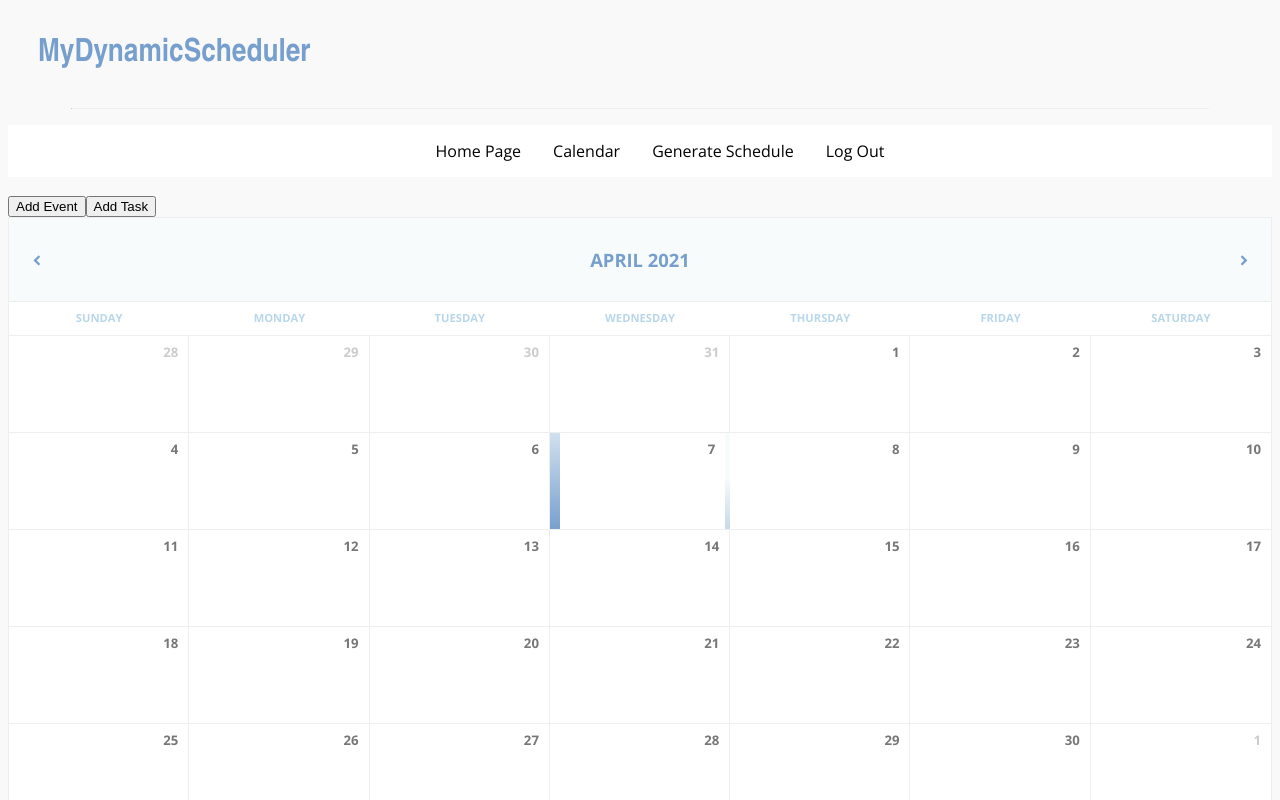
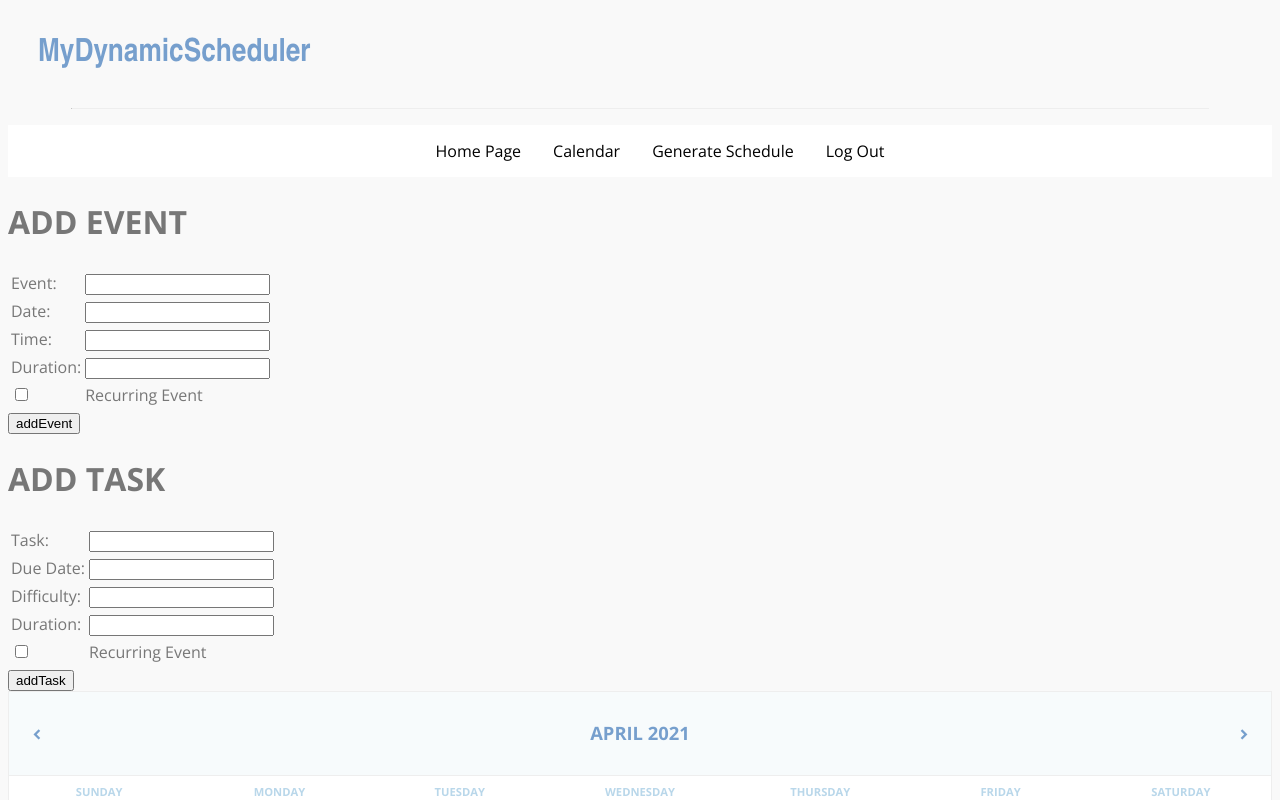
Before and after one commit to DerekMarshall855/MyDynamicScheduler, a React (Create React App) app in the folder my-dynamic-scheduler/: page /calendar in a window 1280 px wide. Shown: the top 800 px of the page. Built offline with nearby package versions, Linux system fonts and the light colour scheme.

Commit message:
event and task form created

```diff
--- a/my-dynamic-scheduler/src/components/AddEvent.jsx
+++ b/my-dynamic-scheduler/src/components/AddEvent.jsx
@@ -1,16 +1,75 @@
 import React from 'react';
-import Popup from 'reactjs-popup';
+import { withRouter } from 'react-router-dom';
 
 class AddEvent extends React.Component {
+    constructor(props) {
+        super(props);
+        this.state = {
+            event: '',
+            date: '',
+            time: '',
+            duration: ''
+        };
+    }
+
+    handleEventChange = (e) => {
+        e.preventDefault();
+        this.setState({event: e.target.value});
+    }
+
+    handleDateChange = (e) => {
+        e.preventDefault();
+        this.setState({date: e.target.value});
+    }
+    handleTimeChange = (e) => {
+        e.preventDefault();
+        this.setState({time: e.target.value});
+    }
+
+    handleDurationChange = (e) => {
+        e.preventDefault();
+        this.setState({duration: e.target.value});
+    }
+
+    handleFormSubmit = (e) => {
+        e.preventDefault();
+        this.props.history.push('/CalendarPage');
+    }
 
     render() {
         return (
-            <Popup trigger={<button>Add Event</button>}>
-                <div>
-                    <h1>Add Event Code Here</h1>
-                </div>
-            </Popup>
+            <div className="addEvent">
+            <h1>ADD EVENT</h1>
+            <form onSubmit={this.handleFormSubmit}>
+                <table>
+                    <tbody>
+                        <tr>
+                            <td><label>Event: </label></td>
+                            <td><input type="text" value={this.state.event} onChange={this.handleEventChange} /></td>
+                        </tr>
+                        <tr>
+                            <td><label>Date: </label></td>
+                            <td><input type="text" value = {this.state.date} onChange={this.handleDateChange} /></td>
+                        </tr>
+                        <tr>
+                            <td><label>Time: </label></td>
+                            <td><input type="text" value = {this.state.time} onChange={this.handleTimeChange} /></td>
+                        </tr>
+                        <tr>
+                            <td><label>Duration: </label></td>
+                            <td><input type="text" value = {this.state.duration} onChange={this.handleDurationChange} /></td>
+                        </tr>
+                        <tr>
+                            <td><input type="checkbox" value="Recurring" /></td>
+                            <td><label>Recurring Event</label></td>
+                        </tr>
+                    </tbody>
+                </table>
+                <button type="submit" value="Add Event">addEvent</button>
+            </form>
+            <div id="successful"></div>
+        </div>
         );
     }
 }
-export default AddEvent
+export default withRouter(AddEvent);
--- a/my-dynamic-scheduler/src/components/AddTask.jsx
+++ b/my-dynamic-scheduler/src/components/AddTask.jsx
@@ -1,16 +1,75 @@
 import React from 'react';
-import Popup from 'reactjs-popup';
+import { withRouter } from 'react-router-dom';
 
 class AddTask extends React.Component {
+    constructor(props) {
+        super(props);
+        this.state ={
+            task: '',
+            due_date: '',
+            difficulty: '',
+            duration: ''
+        };
+    }
 
+    handleTaskChange = (e) => {
+        e.preventDefault();
+        this.setState({task: e.target.value});
+    }
+
+    handleDueDateChange = (e) => {
+        e.preventDefault();
+        this.setState({due_date: e.target.value});
+    }
+
+    handleDifficultyChange = (e) => {
+        e.preventDefault();
+        this.setState({difficulty: e.target.value});
+    }
+
+    handleDurationChange = (e) => {
+        e.preventDefault();
+        this.setState({duration: e.target.value});
+    }
+
+    handleFormSubmit = (e) => {
+        e.preventDefault();
+        this.props.history.push('/CalendarPage');
+    }
     render() {
         return (
-            <Popup trigger={<button>Add Task</button>}>
-                <div>
-                    <h1>Add Task Code Here</h1>
-                </div>
-            </Popup>
+            <div className="addTask">
+            <h1>ADD TASK</h1>
+            <form onSubmit={this.handleFormSubmit}>
+                <table>
+                    <tbody>
+                        <tr>
+                            <td><label>Task: </label></td>
+                            <td><input type="text" value={this.state.task} onChange={this.handleTaskChange} /></td>
+                        </tr>
+                        <tr>
+                            <td><label>Due Date: </label></td>
+                            <td><input type="text" value={this.state.due_date} onChange={this.handleDueDateChange} /></td>
+                        </tr>
+                        <tr>
+                            <td><label>Difficulty: </label></td>
+                            <td><input type="text" value={this.state.difficulty} onChange={this.handleDifficultyChange} /></td>
+                        </tr>
+                        <tr>
+                            <td><label>Duration: </label></td>
+                            <td><input type="text" value={this.state.duration} onChange={this.handleDurationChange} /></td>
+                        </tr>
+                        <tr>
+                            <td><input type="checkbox" value="Recurring" /></td>
+                            <td><label>Recurring Event</label></td>
+                        </tr>
+                    </tbody>
+                </table>
+                <button type="submit" value = "Add Task">addTask</button>
+            </form>
+            <div id="successful"></div>
+            </div>
         );
     }
 }
-export default AddTask
+export default withRouter(AddTask);
```
